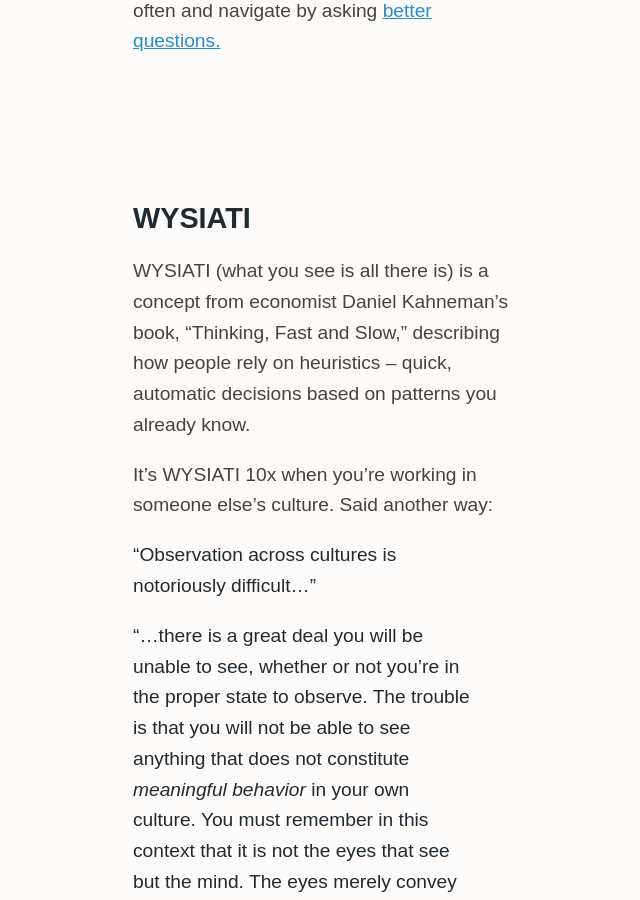
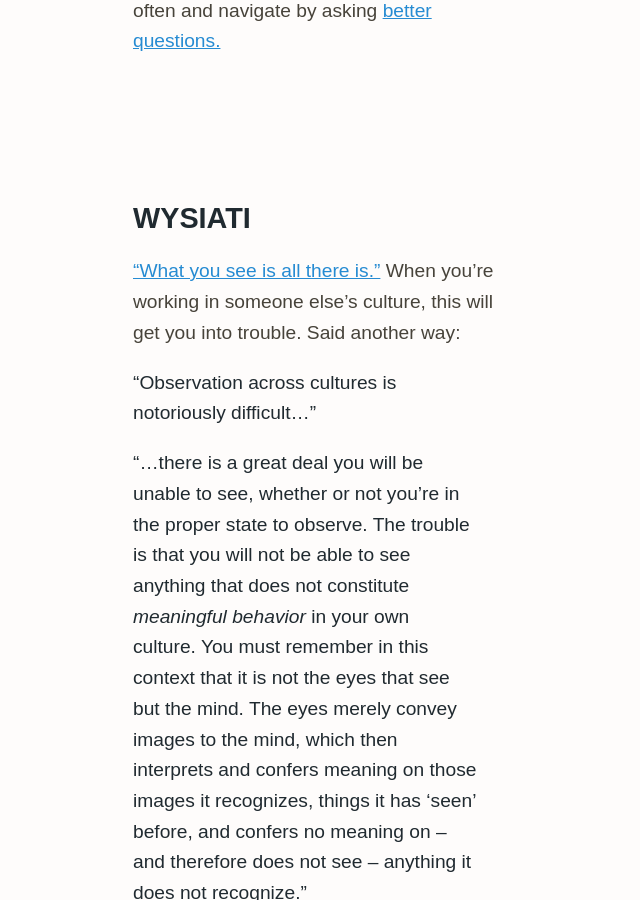
Before and after one commit to zachmccabe/zachmccabe.github.io, a Jekyll site: the page built from postcard.md, in a window 1280 px wide and 900 px high, scrolled down 2291 px. Shown: the whole window, without its empty margins (315-955 px from the left). Built offline with Jekyll 4.4.1, drawn with Linux system fonts in a browser that asks for light colours.

Commit message:
Update postcard.md
Copy edits to wysiati

```diff
--- a/postcard.md
+++ b/postcard.md
@@ -50,9 +50,9 @@
 
 ## WYSIATI
 
-WYSIATI (what you see is all there is) is a concept from economist Daniel Kahneman's book, "Thinking, Fast and Slow," describing how people rely on heuristics – quick, automatic decisions based on patterns you already know.
+["What you see is all there is."] When you're working in someone else's culture, this will get you into trouble. Said another way:
 
-It's WYSIATI 10x when you're working in someone else's culture. Said another way:
+["What you see is all there is."]: https://en.wikipedia.org/wiki/Thinking,_Fast_and_Slow#Two_systems
 
 > "Observation across cultures is notoriously difficult..."
 >
```
